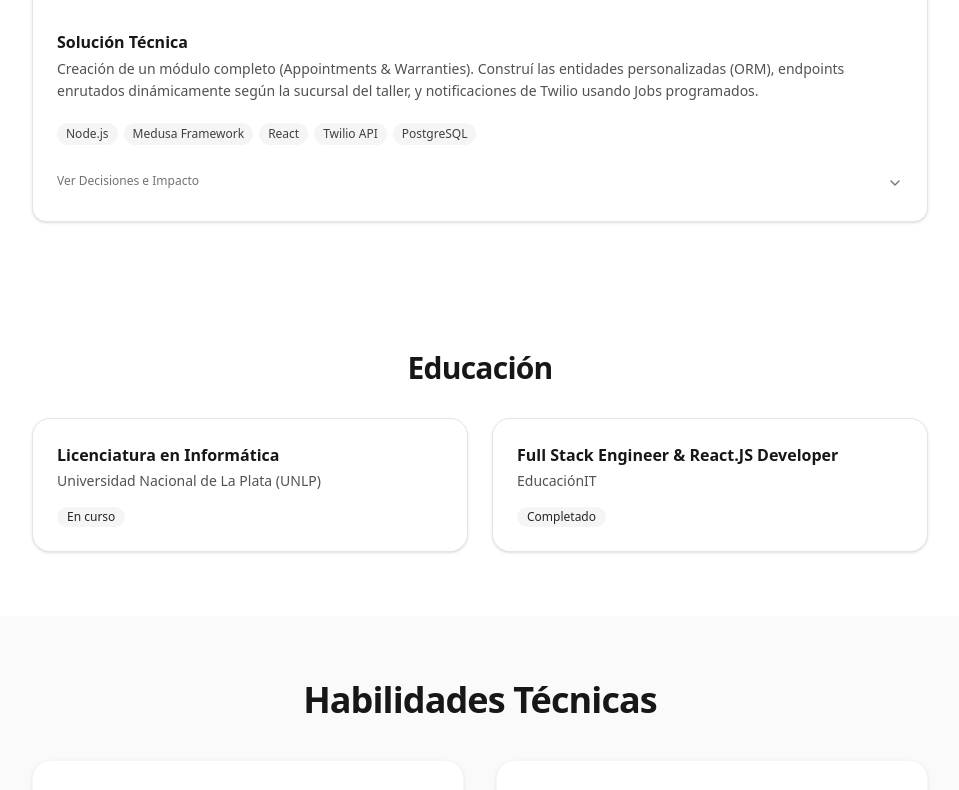
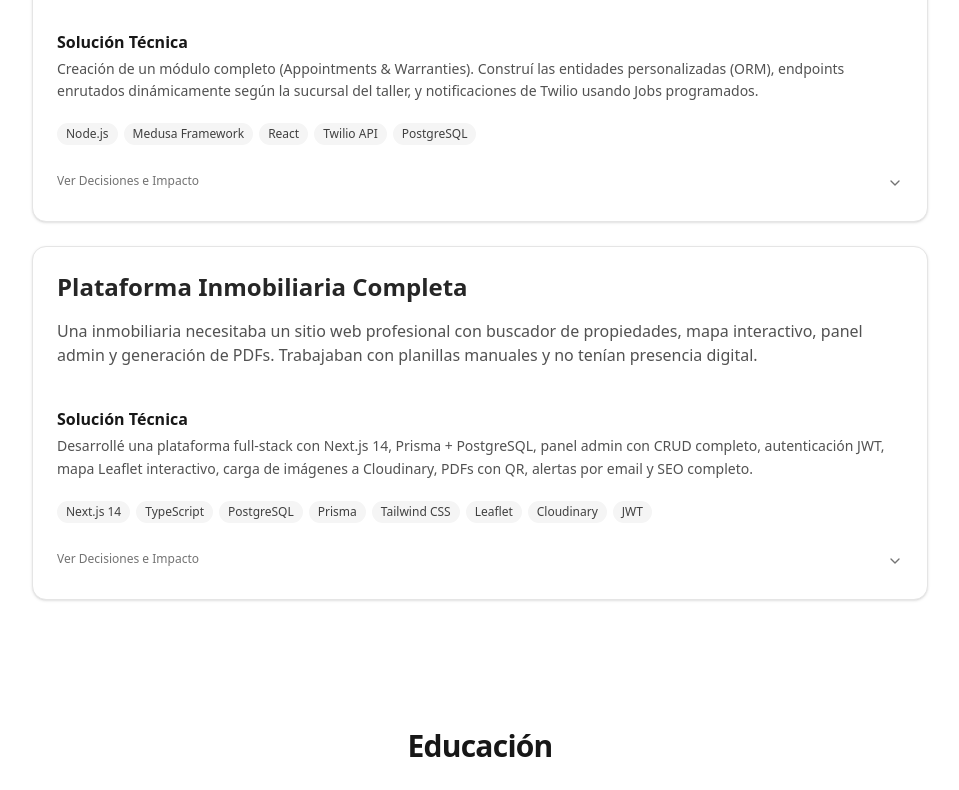
Before and after one commit to ElianCue/portfolio, a Next.js app: page / in a window 1280 px wide. Shown: the part 2592-3382 px from the top of the page, without its empty margins (160-1119 px from the left). Built offline with nearby package versions, Linux system fonts and the light colour scheme.

Commit message:
feat: add Comesaña Propiedades freelance project as case study

```diff
--- a/src/data/content.ts
+++ b/src/data/content.ts
@@ -55,6 +55,15 @@ export const content = {
                     stack: ["Node.js", "Medusa Framework", "React", "Twilio API", "PostgreSQL"],
                     decisions: "Diseñar un flujo asíncrono para las alertas: Desacoplar el envío del SMS automatizado calculando una demora dinámica (`setTimeout` o cola de tareas) para evitar saturar al cliente minutos después de la compra, respetando la franja horaria hábil.",
                     impact: "Centralización definitiva del taller post-venta dentro del ERP y drástica resolución de las ausencias no justificadas mediante un túnel de confirmación iterativo por WhatsApp.",
+                },
+                {
+                    id: "comesana-propiedades",
+                    title: "Plataforma Inmobiliaria Completa",
+                    problem: "Una inmobiliaria necesitaba un sitio web profesional con buscador de propiedades, mapa interactivo, panel admin y generación de PDFs. Trabajaban con planillas manuales y no tenían presencia digital.",
+                    solution: "Desarrollé una plataforma full-stack con Next.js 14, Prisma + PostgreSQL, panel admin con CRUD completo, autenticación JWT, mapa Leaflet interactivo, carga de imágenes a Cloudinary, PDFs con QR, alertas por email y SEO completo.",
+                    stack: ["Next.js 14", "TypeScript", "PostgreSQL", "Prisma", "Tailwind CSS", "Leaflet", "Cloudinary", "JWT"],
+                    decisions: "Usé monorepo con pnpm workspaces para separar tipos compartidos. El panel admin usa server actions y middleware para ruteo protegido. Implementé sitemap dinámico y JSON-LD para SEO. Los PDFs se generan con jsPDF + html2canvas.",
+                    impact: "La inmobiliaria tiene presencia web profesional con gestión autónoma de propiedades, búsqueda geolocalizada y generación automática de cartelería y fichas en PDF.",
                 }
             ]
         },
@@ -166,6 +175,15 @@ export const content = {
                     stack: ["Node.js", "TypeScript", "MedusaJS", "PostgreSQL", "React"],
                     decisions: "Tasklist implements states: pending, in_progress, issue, completed. Each task can have logged time. Warranties have state workflow with role-based permissions.",
                     impact: "Centralized post-sale and operational task management in the ERP.",
+                },
+                {
+                    id: "comesana-propiedades",
+                    title: "Full Real Estate Platform",
+                    problem: "A real estate agency needed a professional website with property search, interactive map, admin panel and PDF generation. They were using manual spreadsheets and had no digital presence.",
+                    solution: "Built a full-stack platform with Next.js 14, Prisma + PostgreSQL, admin panel with full CRUD, JWT authentication, interactive Leaflet map, Cloudinary image uploads, QR PDFs, email alerts and complete SEO.",
+                    stack: ["Next.js 14", "TypeScript", "PostgreSQL", "Prisma", "Tailwind CSS", "Leaflet", "Cloudinary", "JWT"],
+                    decisions: "Used pnpm monorepo with workspaces for shared types. Admin panel uses server actions and middleware for protected routing. Implemented dynamic sitemap and JSON-LD for SEO. PDFs generated with jsPDF + html2canvas.",
+                    impact: "The agency has a professional web presence with autonomous property management, geolocated search and automatic signage and data sheet PDF generation.",
                 }
             ]
         },
```
